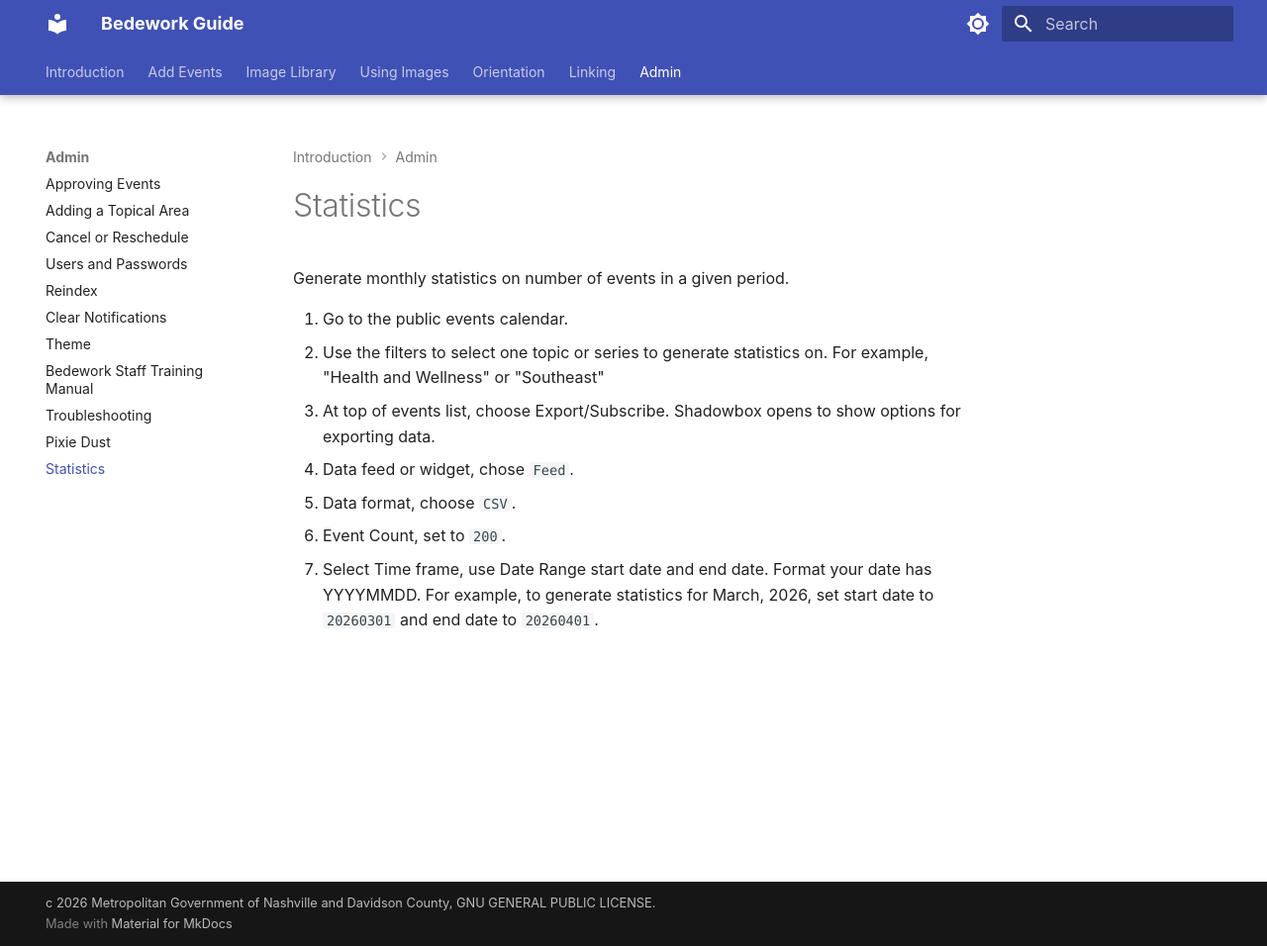
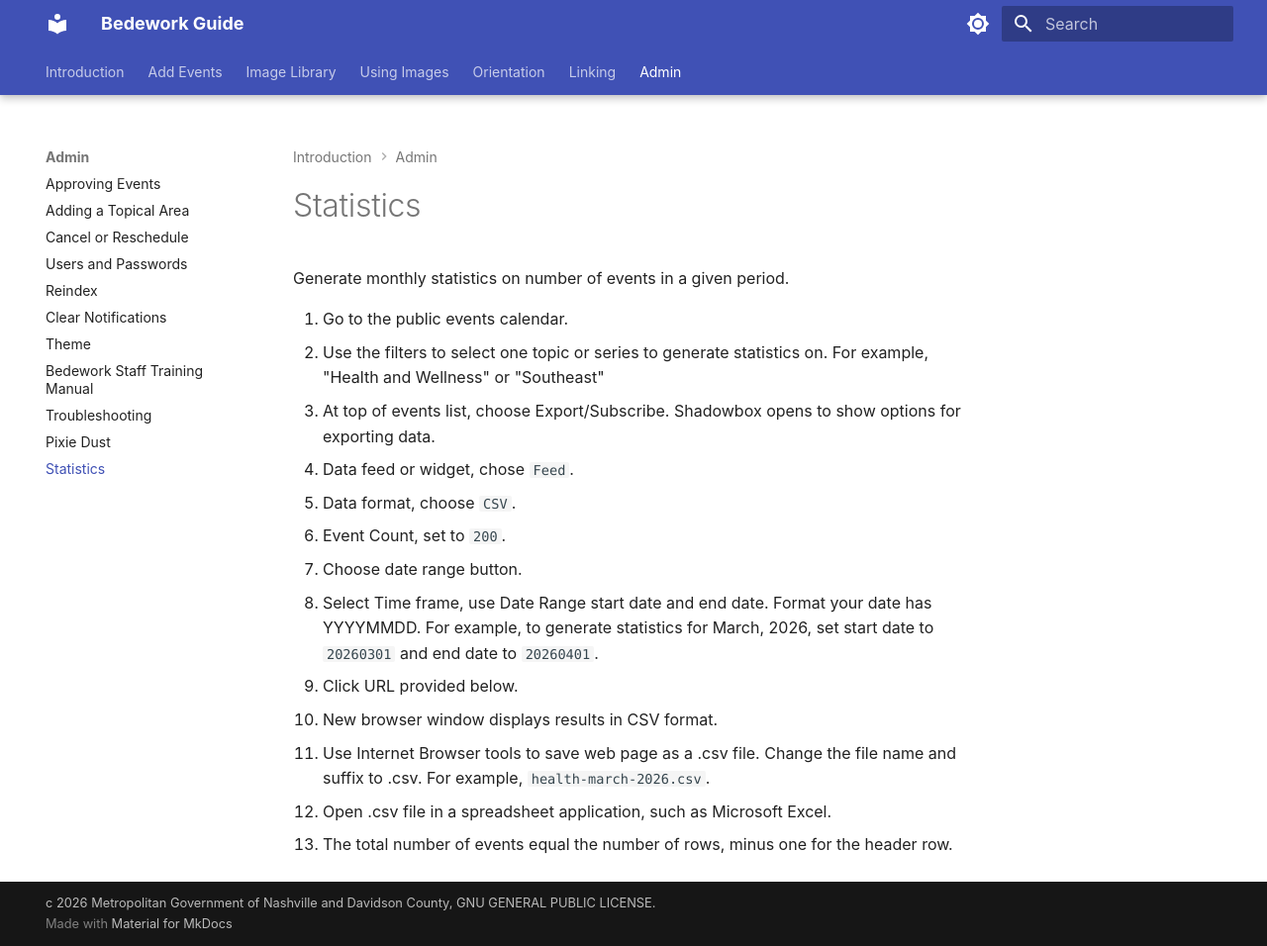
Before and after one commit to Nashville-Public-Library/bedework-docs, an MkDocs documentation site: the page built from docs/admin/statistics.md, in a window 1280 px wide and 956 px high. Shown: the whole window at 99% size. Built offline with MkDocs 1.6.1 and Material for MkDocs 9.7.7, drawn with Linux system fonts in a browser that asks for light colours.

Commit message:
added instuctions for geneated monthly statistics. Do these make sense?

```diff
--- a/docs/admin/statistics.md
+++ b/docs/admin/statistics.md
@@ -13,4 +13,10 @@ Generate monthly statistics on number of events in a given period.
 1. Data feed or widget, chose `Feed`.
 1. Data format, choose `CSV`.
 1. Event Count, set to `200`.
+1. Choose date range button.
 1. Select Time frame, use Date Range start date and end date. Format your date has YYYYMMDD. For example, to generate statistics for March, 2026, set start date to `20260301` and end date to `20260401`.
+1. Click URL provided below.
+1. New browser window displays results in CSV format.
+1. Use Internet Browser tools to save web page as a .csv file. Change the file name and suffix to .csv. For example, `health-march-2026.csv`.
+1. Open .csv file in a spreadsheet application, such as Microsoft Excel.
+1. The total number of events equal the number of rows, minus one for the header row.
```
